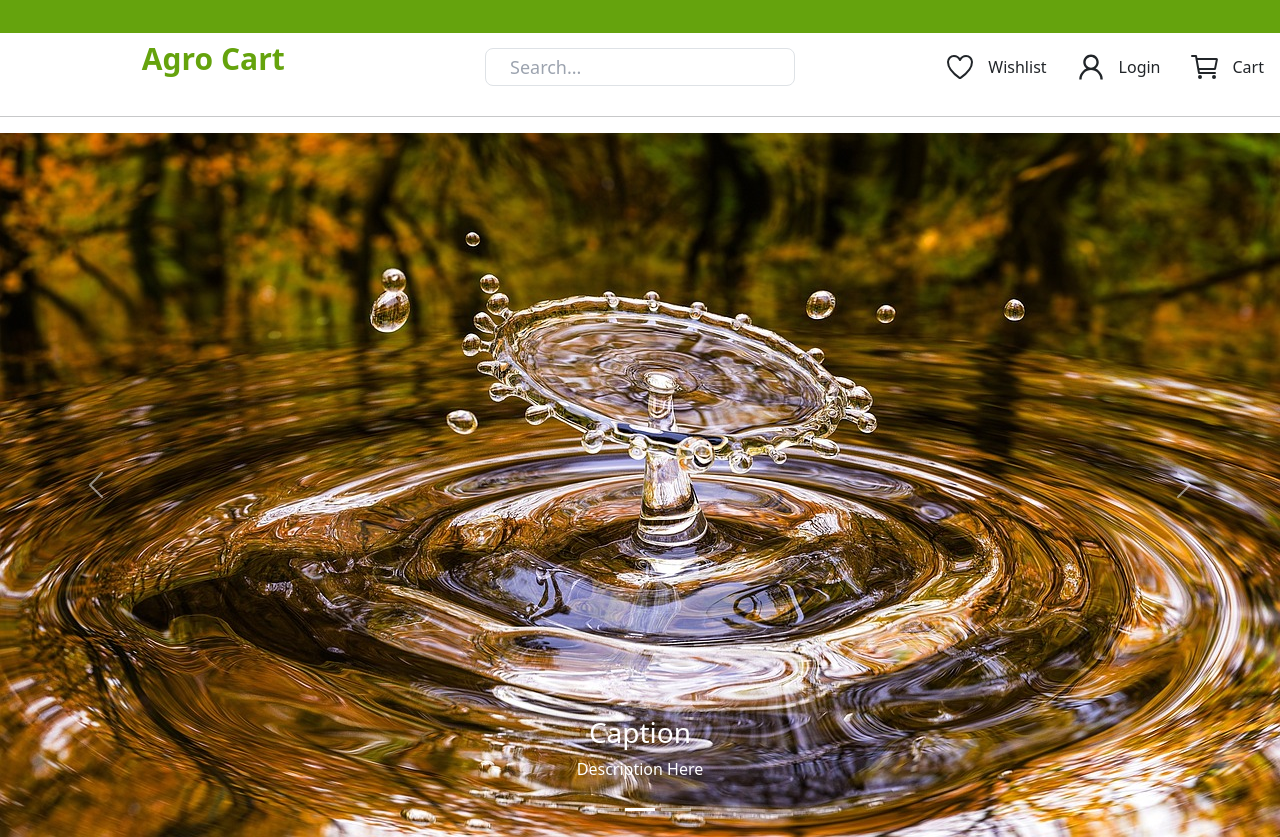
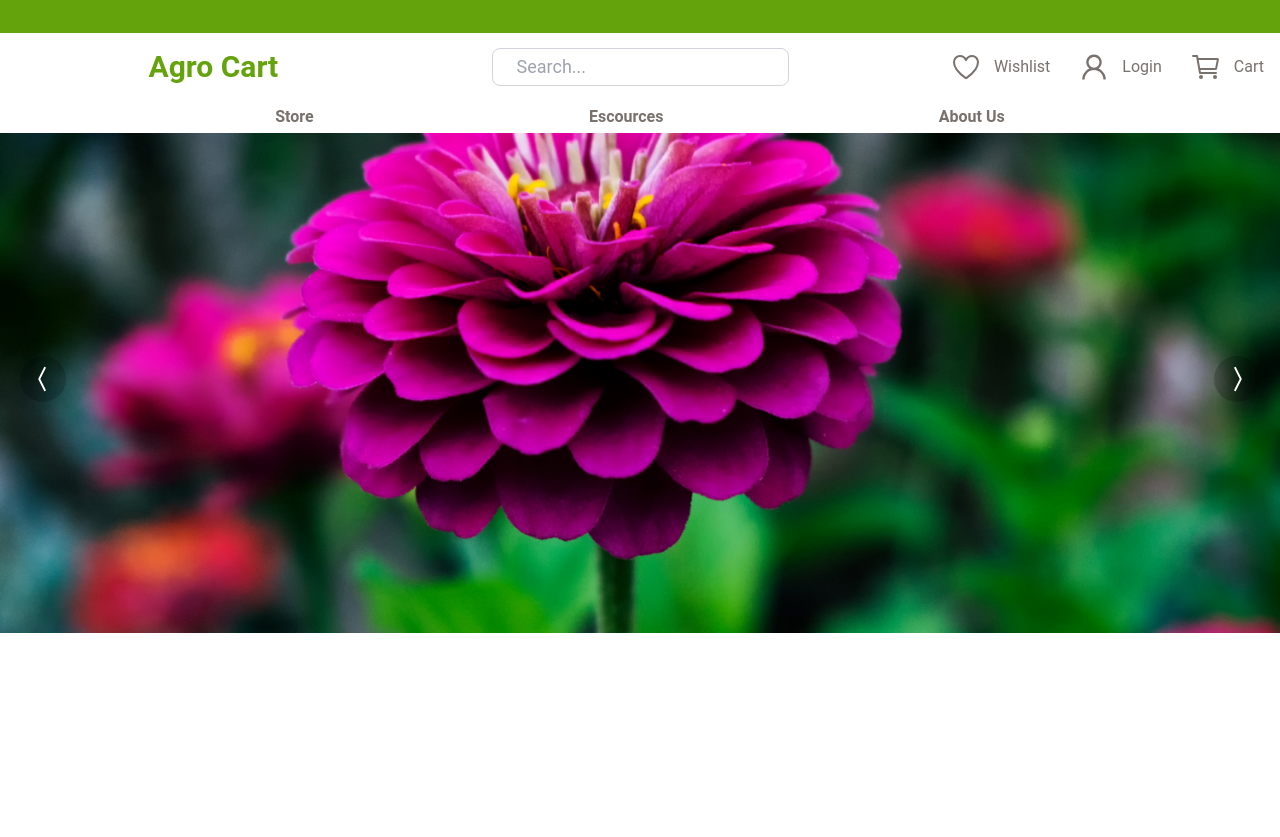
Before and after one commit to msvish/Ecommerce, a React (Create React App) app: page / in a window 1280 px wide. After the commit the page ends 800 px from the top, so only its background shows below. Built offline with nearby package versions, Linux system fonts and the light colour scheme; no server answers.

Commit message:
feat: carosuel

```diff
--- a/package.json
+++ b/package.json
@@ -12,6 +12,7 @@
     "react": "^18.2.0",
     "react-bootstrap": "^2.10.0",
     "react-dom": "^18.2.0",
+    "react-icons": "^5.0.1",
     "react-scripts": "5.0.1",
     "web-vitals": "^2.1.4"
   },
--- a/src/App.js
+++ b/src/App.js
@@ -1,7 +1,7 @@
 import Login from "./Components/Login/login";
 import Header from "./Components/Header/header";
-import MainSlider from "./Components/Main/main";
 import "./App.css";
+import Main from "./Components/Main/main";
 
 function App() {
   return (
@@ -10,8 +10,8 @@ function App() {
         <div className="h-1/6">
           <Header></Header>
         </div>
-        <div className="h-5/6">
-          <MainSlider></MainSlider>
+        <div className="h-5/6 max-h-5/6 overflow-y-auto scroll-smooth">
+          <Main />
         </div>
       </div>
     </div>
--- a/src/Components/Header/header.js
+++ b/src/Components/Header/header.js
@@ -58,7 +58,6 @@ const Header = () => {
           </div>
         </div>
       </div>
-      <hr></hr>
       <div className="h-1/4 flex flex-row items-center justify-evenly">
         <div className="font-bold cursor-pointer hover:text-lime-600">
           Store
@@ -70,7 +69,6 @@ const Header = () => {
           About Us
         </div>
       </div>
-      <hr></hr>
     </div>
   );
 };
--- a/src/Components/Main/main.js
+++ b/src/Components/Main/main.js
@@ -1,53 +1,14 @@
 import React, { useState } from "react";
-import "bootstrap/dist/css/bootstrap.css";
-import Carousel from "react-bootstrap/Carousel";
+import CustomCarousel from "../utils/Carousel/carousel";
 
-function MainSlider() {
-  const data = [
-    {
-      image: require("../../Assets/Images/image1.jpg"),
-      caption: "Caption",
-      description: "Description Here",
-    },
-    {
-      image: require("../../Assets/Images/image2.jpg"),
-      caption: "Caption",
-      description: "Description Here",
-    },
-    {
-      image: require("../../Assets/Images/image3.jpg"),
-      caption: "Caption",
-      description: "Description Here",
-    },
-  ];
-  const [index, setIndex] = useState(0);
-  const handleSelect = (selectedIndex, e) => {
-    setIndex(selectedIndex);
-  };
+function Main() {
   return (
-    <Carousel
-      activeIndex={index}
-      onSelect={handleSelect}
-      interval={3000}
-      pause={false}
-    >
-      {data.map((slide, i) => {
-        return (
-          <Carousel.Item>
-            <img
-              className="d-block w-100"
-              src={slide.image}
-              alt="slider image"
-            />
-            <Carousel.Caption>
-              <h3>{slide.caption}</h3>
-              <p>{slide.description}</p>
-            </Carousel.Caption>
-          </Carousel.Item>
-        );
-      })}
-    </Carousel>
+    <div className="w-full h-full">
+      <div className="parent bg-green-300 w-full h-3/4">
+        <CustomCarousel />
+      </div>
+    </div>
   );
 }
 
-export default MainSlider;
+export default Main;
--- /dev/null
+++ b/src/Components/utils/Carousel/carousel.css
@@ -0,0 +1,3 @@
+.image1 {
+  background-image: url(../../../Assets/Images/image1.jpg);
+}
--- /dev/null
+++ b/src/Components/utils/Carousel/carousel.js
@@ -0,0 +1,53 @@
+import React, { useState } from "react";
+import "./carousel.css";
+import { BsChevronCompactLeft, BsChevronCompactRight } from "react-icons/bs";
+
+const CustomCarousel = () => {
+  const data = [
+    {
+      image: require("../../../Assets/Images/image1.jpg"),
+      caption: "Caption",
+      description: "Description Here",
+    },
+    {
+      image: require("../../../Assets/Images/image2.jpg"),
+      caption: "Caption",
+      description: "Description Here",
+    },
+    {
+      image: require("../../../Assets/Images/image3.jpg"),
+      caption: "Caption",
+      description: "Description Here",
+    },
+  ];
+  const [index, setIndex] = useState(0);
+
+  const prevSlide = () => {
+    const isFirstSlide = index === 0;
+    const newIndex = isFirstSlide ? data.length - 1 : index - 1;
+    setIndex(newIndex);
+  };
+
+  const nextSlide = () => {
+    const isLastSlide = index === data.length - 1;
+    const newIndex = isLastSlide ? 0 : index + 1;
+    setIndex(newIndex);
+  };
+
+  return (
+    <div className="child h-full w-full relative">
+      <div
+        style={{ backgroundImage: `url(${data[index].image})` }}
+        className="w-full h-full bg-center bg-cover duration-500"
+      ></div>
+      <div className="child absolute top-[40%] -translate-x-0 -translate-y-[-50%] left-5 text-2xl rounded-full p-2 bg-black/20 text-white cursor-pointer">
+        <BsChevronCompactLeft size={30} onClick={prevSlide} />
+      </div>
+      <div className="absolute top-[40%] -translate-x-0 -translate-y-[-50%] right-5 text-2xl rounded-full p-2 bg-black/20 text-white cursor-pointer">
+        <BsChevronCompactRight size={30} onClick={nextSlide} />
+      </div>
+    </div>
+  );
+};
+
+export default CustomCarousel;
--- a/tailwind.config.js
+++ b/tailwind.config.js
@@ -13,6 +13,12 @@ module.exports = {
         sans: ["Roboto", "sans-serif"],
         mono: ["ui-monospace", "SFMono-Regular"],
       },
+      width: {
+        600: "600px",
+      },
+      height: {
+        400: "400px",
+      },
     },
   },
   plugins: [],
```
Also changed, not shown: 1 other file (tests, documents, lock files or other folders).
